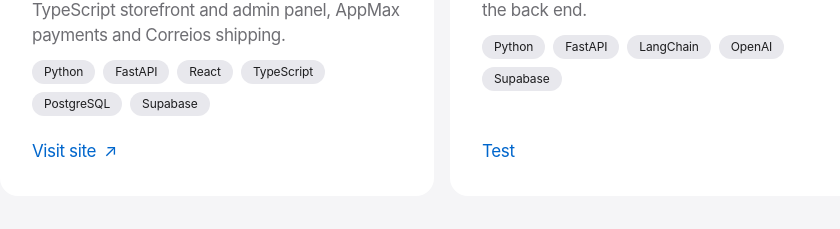
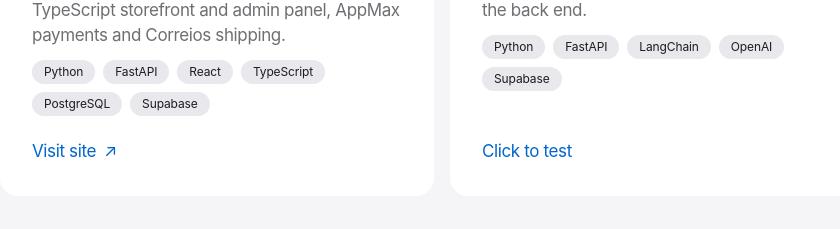
Before and after one commit to joaopedroldavid-del/my-portfolio, an Angular app: page /en in a window 1280 px wide. Shown: the part 2989-3218 px from the top of the page, without its empty margins (198-1038 px from the left). Built offline with nearby package versions, Linux system fonts and the light colour scheme; no server answers.

Commit message:
FIX: textos de ação dos projetos e rodapé em inglês

```diff
--- a/src/app/core/i18n/en.ts
+++ b/src/app/core/i18n/en.ts
@@ -79,7 +79,7 @@ export const EN: Dict = {
     heading: 'Projects',
     // TODO(joão): my draft — adjust to your voice.
     instructions: 'Pick a city and a date to look up the estimate.',
-    testButton: 'Test',
+    testButton: 'Click to test',
     visitSite: 'Visit site',
     modal: {
       cityLabel: 'City',
@@ -122,7 +122,6 @@ export const EN: Dict = {
 
   footer: {
     builtWith: 'Built with Angular',
-    viewSource: 'View source',
   },
 
   notFound: {
```
